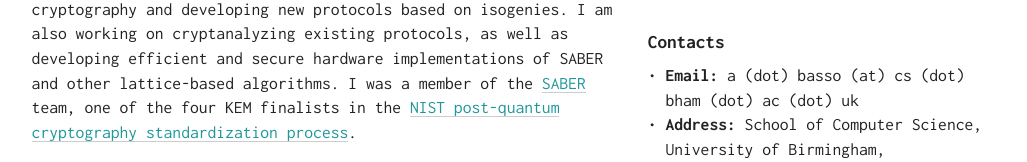
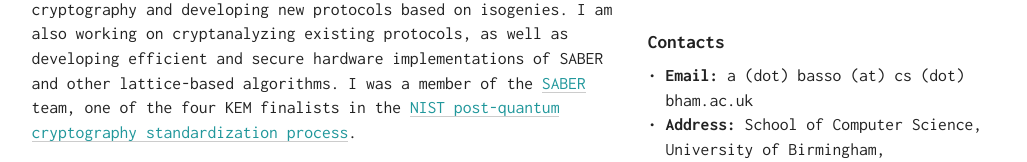
Before and after one commit to andreavico/andreavico.github.io, a plain HTML site: page index.html in a window 1280 px wide. Shown: the part 453-615 px from the top of the page, without its empty margins (126-1153 px from the left). Drawn offline with Linux system fonts and the light colour scheme.

Commit message:
Change the email format to remove some of the (dot)s

```diff
--- a/index.html
+++ b/index.html
@@ -326,7 +326,7 @@
 	<br />
 	<h3>Contacts</h3>
 	    <ul>
-          <li><b>Email:</b> a (dot) basso (at) cs (dot) bham (dot) ac (dot) uk</li>
+          <li><b>Email:</b> a (dot) basso (at) cs (dot) bham.ac.uk</li>
           <li><b>Address:</b> School of Computer Science,</br>University of Birmingham,</br> Edgbaston B15 2TT, United Kingdom</li>
 	        <li><b>Office:</b> 144</li>
       </ul>
```
